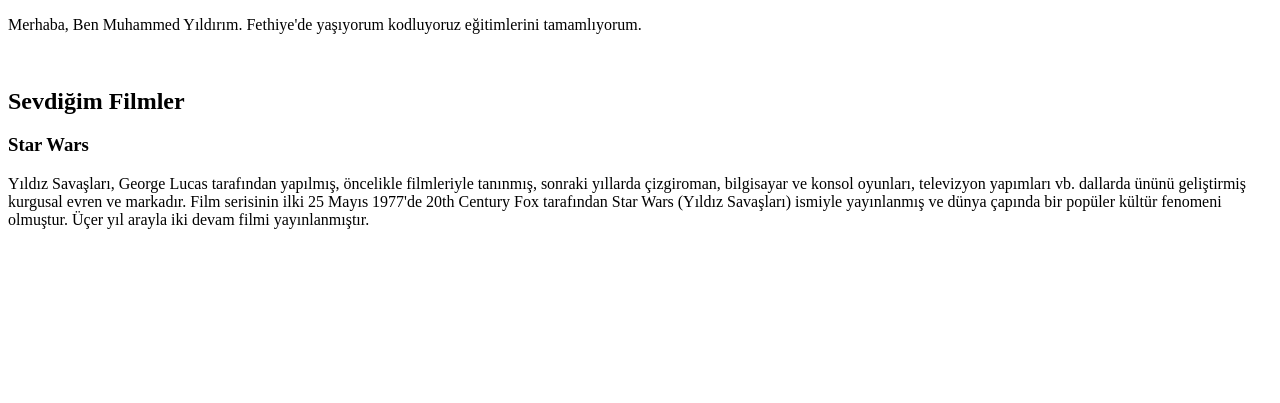
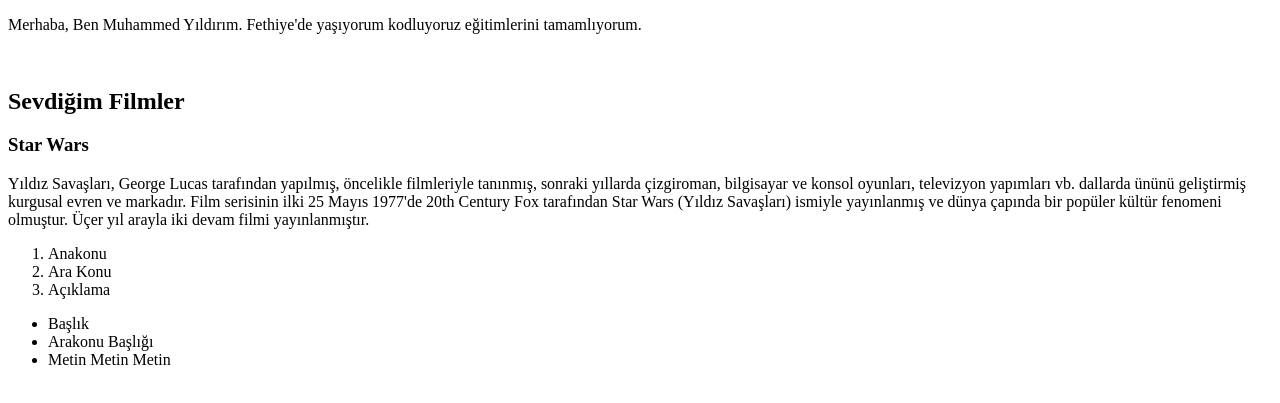
Before and after one commit to myildirim48/htmlikodev, a plain HTML site: page index.html in a window 1280 px wide. Shown: the part 131-534 px from the top of the page. Drawn offline with Linux system fonts and the light colour scheme.

Commit message:
listeleme eklendi

```diff
--- a/index.html
+++ b/index.html
@@ -22,5 +22,23 @@
     <p>
         Yıldız Savaşları, George Lucas tarafından yapılmış, öncelikle filmleriyle tanınmış, sonraki yıllarda çizgiroman, bilgisayar ve konsol oyunları, televizyon yapımları vb. dallarda ününü geliştirmiş kurgusal evren ve markadır. Film serisinin ilki 25 Mayıs 1977'de 20th Century Fox tarafından Star Wars (Yıldız Savaşları) ismiyle yayınlanmış ve dünya çapında bir popüler kültür fenomeni olmuştur. Üçer yıl arayla iki devam filmi yayınlanmıştır.
     </p>
+
+<ol>
+    <li>Anakonu
+        <li> Ara Konu
+            <li> Açıklama</li>
+        </li>
+    </li>
+</ol>
+
+<ul>
+    <li>
+        Başlık
+        <li>
+            Arakonu Başlığı
+            <li>Metin Metin Metin</li>
+        </li>
+    </li>
+</ul>
 </body>
 </html>
```
